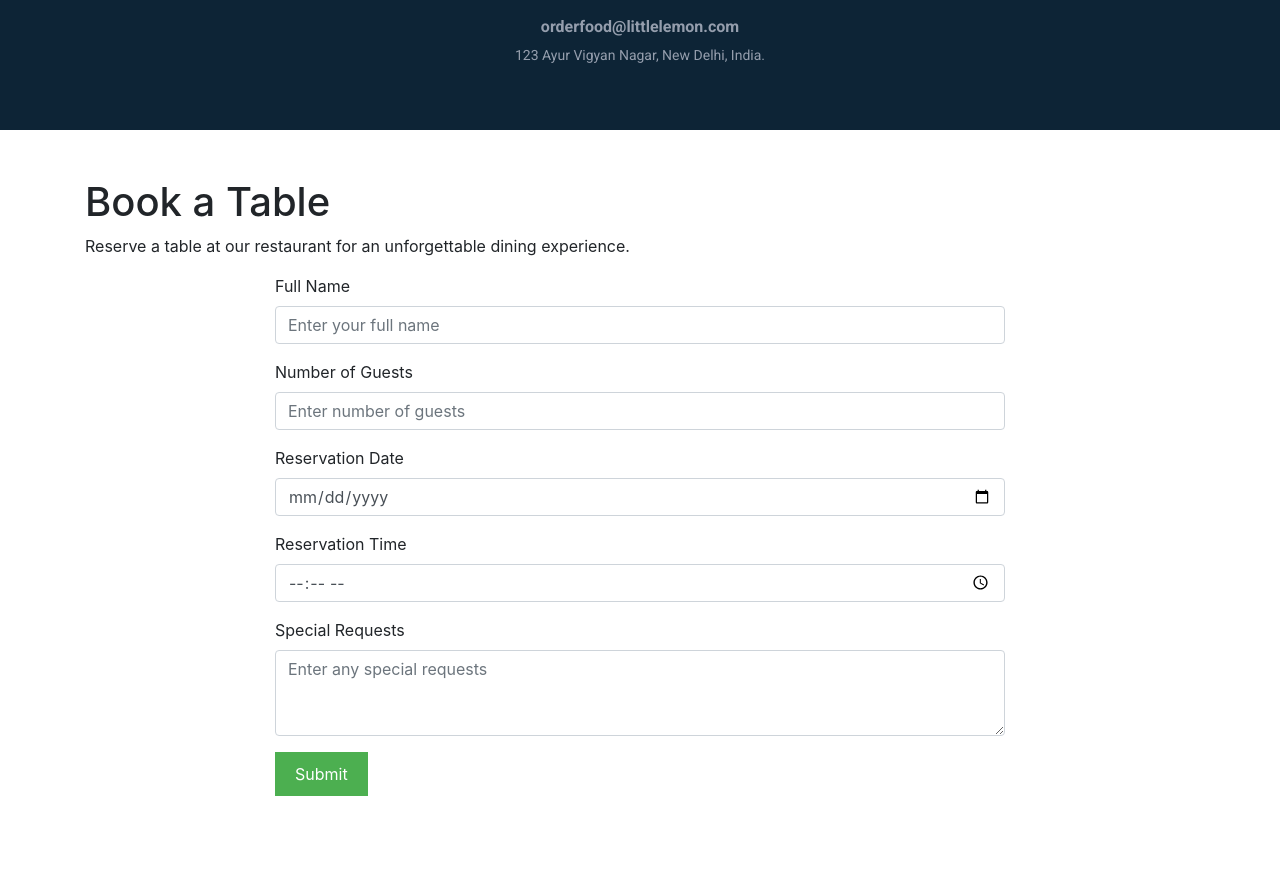
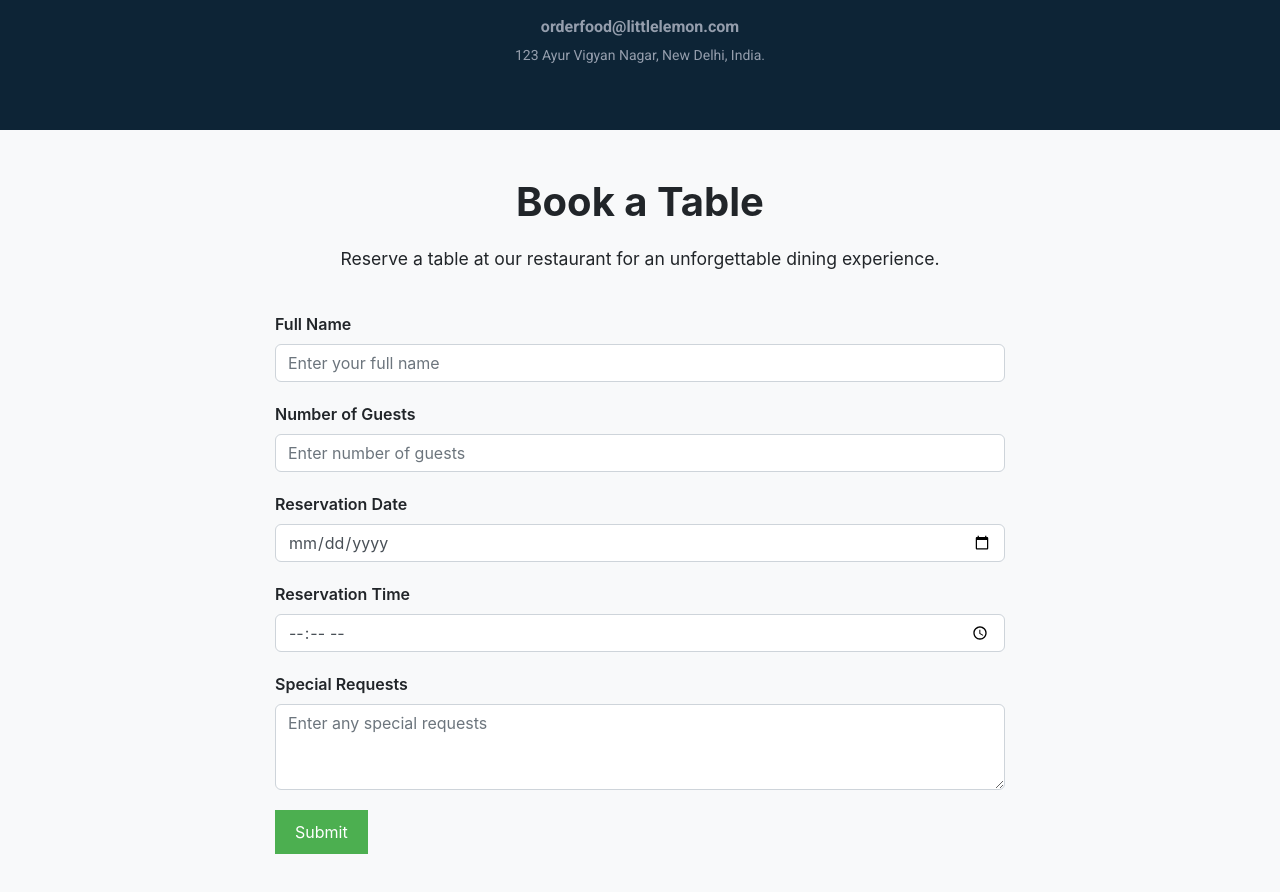
Before and after one commit to sivarubini5/little_lemon_website, a plain HTML site: page index.html in a window 1280 px wide. Shown: the part 3568-4460 px from the top of the page. Before the commit the page ends 4420 px from the top, so only its background shows below. Drawn offline with nearby package versions, Linux system fonts and the light colour scheme; a web font is replaced by a local one.

Commit message:
Update index.css

```diff
--- a/index.css
+++ b/index.css
@@ -227,3 +227,44 @@
   font-family: "Roboto";
   font-size: 14px;
 }
+.book-table-section {
+  background-color: #f8f9fa;
+  padding-top: 50px;
+  padding-bottom: 50px;
+}
+
+.book-table-heading {
+  text-align: center;
+  font-size: 2.5rem;
+  font-weight: bold;
+  margin-bottom: 20px;
+}
+
+.book-table-description {
+  text-align: center;
+  font-size: 1.1rem;
+  margin-bottom: 40px;
+}
+
+.book-table-form .form-group label {
+  font-weight: 600;
+}
+
+.book-table-form .form-control {
+  border-radius: 0.375rem;
+  margin-bottom: 20px;
+}
+
+.book-table-form .btn {
+  width: 100%;
+  padding: 12px;
+  font-size: 1.1rem;
+  background-color: #d0b200;
+  border: none;
+  border-radius: 0.375rem;
+  cursor: pointer;
+}
+
+.book-table-form .btn:hover {
+  background-color: #b89d00;
+}
```
